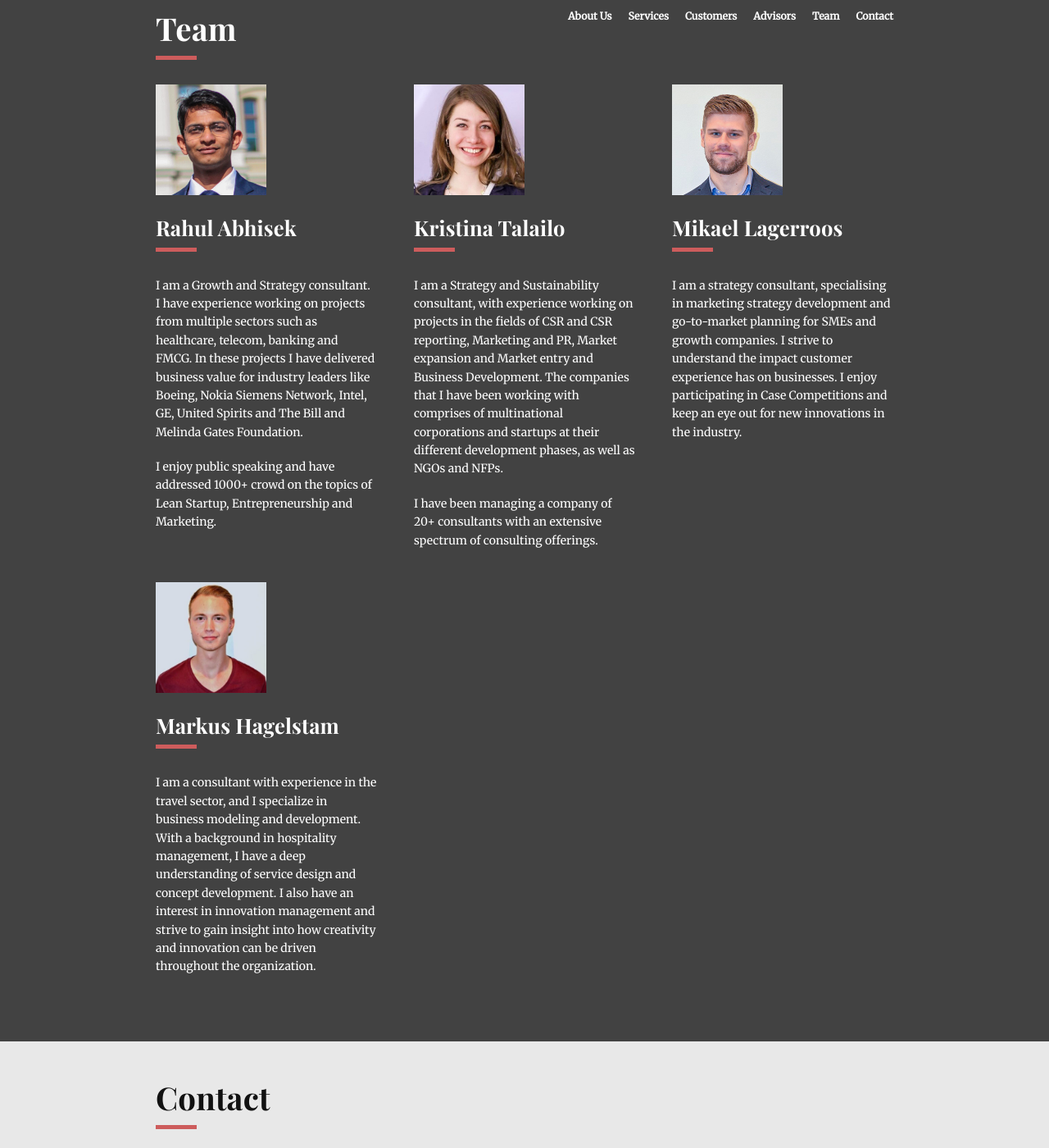
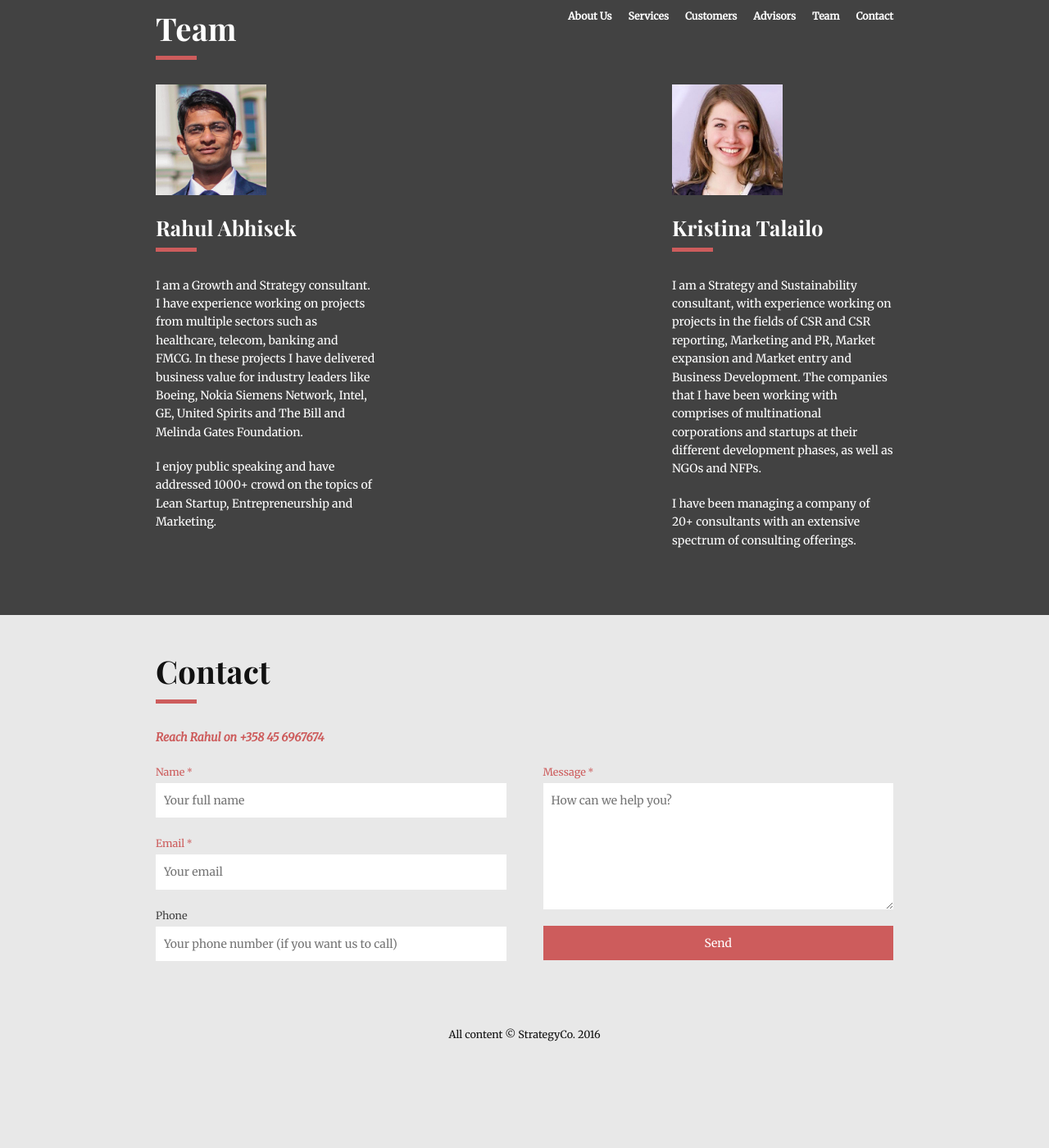
Before and after one commit to rahulabhi/rahulabhi.github.io, a Jekyll site: the page built from index.html, in a window 1280 px wide and 1400 px high, scrolled down 3471 px. Shown: the whole window at 82% size. Built offline with Jekyll 4.4.1, drawn with Linux system fonts in a browser that asks for light colours; comment, search, counter and statistics services are not loaded; after the commit the page ends 4783 px from its top, so only the background shows below that; some of the changed text lies outside the part shown.

Commit message:
Updates to logo and team

```diff
--- a/_config.yml
+++ b/_config.yml
@@ -6,7 +6,7 @@
 # 'jekyll serve'. If you change this file, please restart the server process.
 
 # Site settings
-title: StrategyCo.
+title: StrategyCo.Global
 email: rahul.abhisek@gmail.com
 og-image: images/hero5.jpeg
 description: > # this means to ignore newlines until "baseurl:"
--- a/_team/03-mikael.md
+++ /dev/null
@@ -1,11 +0,0 @@
----
-layout: page
-team-id: mikael
-permalink: /team/mikael/
----
-
-![Mikael Lagerroos](/images/team/mikael.jpg)
-
-### Mikael Lagerroos
-
-I am a strategy consultant, specialising in marketing strategy development and go-to-market planning for SMEs and growth companies. I strive to understand the impact customer experience has on businesses. I enjoy participating in Case Competitions and keep an eye out for new innovations in the industry.
--- a/_team/04-markus.md
+++ /dev/null
@@ -1,11 +0,0 @@
----
-layout: page
-team-id: markus
-permalink: /team/markus/
----
-
-![Markus Hagelstam](/images/team/markus.jpg)
-
-### Markus Hagelstam
-
-I am a consultant with experience in the travel sector, and I specialize in business modeling and development. With a background in hospitality management, I have a deep understanding of service design and concept development. I also have an interest in innovation management and strive to gain insight into how creativity and innovation can be driven throughout the organization.
--- a/index.html
+++ b/index.html
@@ -4,7 +4,7 @@
 
 <div id="intro" class="section intro">
   <div class="section-content">
-    <h2 class="logo">StrategyCo.</h2>
+    <h2 class="logo">StrategyCo.Global</h2>
     <p>Participative and collaborative approach to strategy</p>
   </div>
 </div>
```
